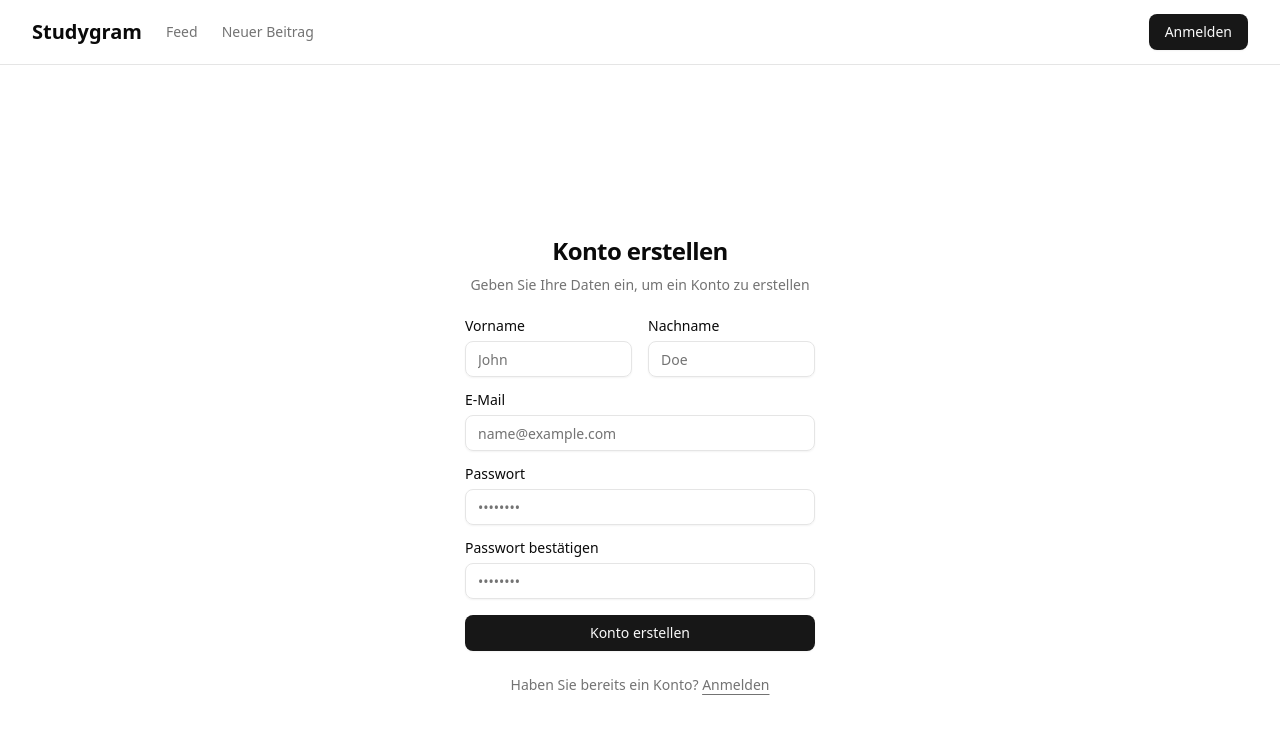
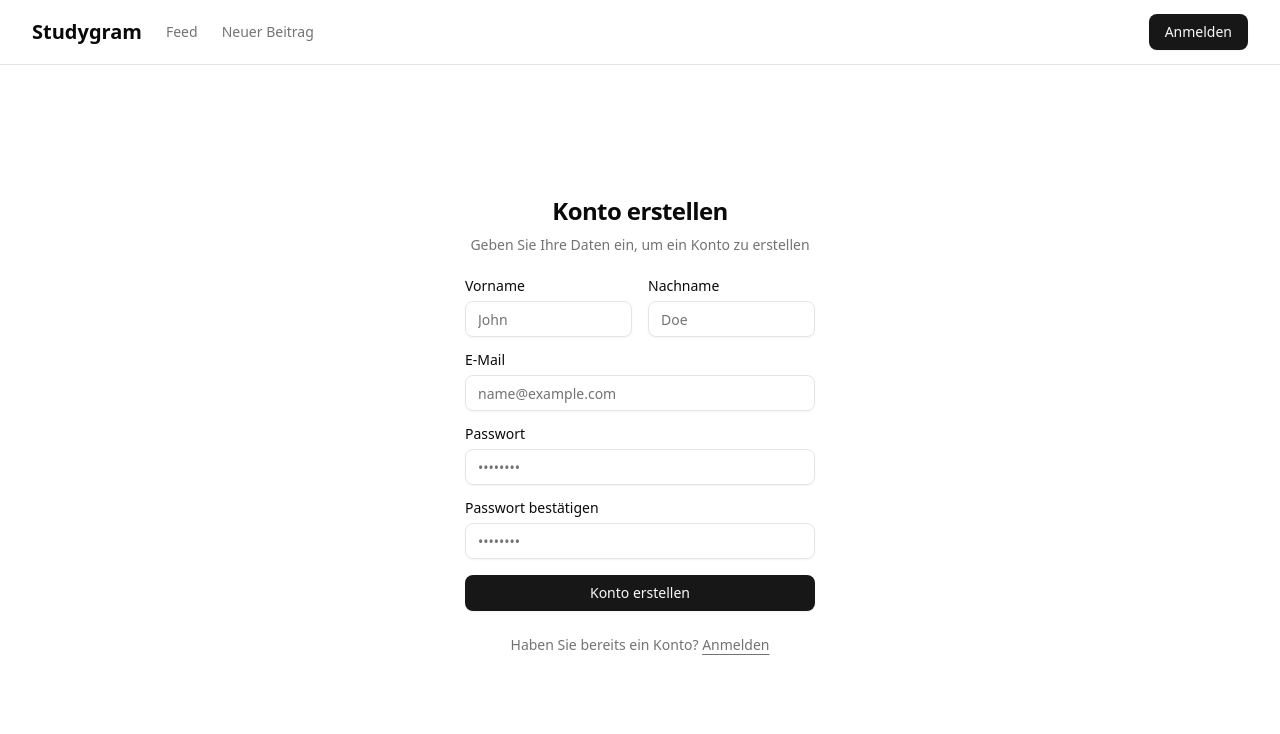
Before and after one commit to Samira-Yogeswaran/WBTH-Bachelor, a Next.js app in the folder code/: page /register in a window 1280 px wide. Shown: the top 734 px of the page. Built offline with nearby package versions, Linux system fonts and the light colour scheme; no server answers.

Commit message:
refactor login and register pages

```diff
--- a/code/src/app/login/page.tsx
+++ b/code/src/app/login/page.tsx
@@ -64,7 +64,7 @@ export default function LoginPage() {
 	}
 
 	return (
-		<div className="container flex h-screen w-screen flex-col items-center justify-center">
+		<div className="container flex min-h-[calc(100vh-5rem)] w-screen flex-col items-center justify-center">
 			<div className="mx-auto flex w-full flex-col justify-center space-y-6 sm:w-[350px]">
 				<div className="flex flex-col space-y-2 text-center">
 					<h1 className="text-2xl font-semibold tracking-tight">Willkommen zurück</h1>
--- a/code/src/app/register/page.tsx
+++ b/code/src/app/register/page.tsx
@@ -59,7 +59,7 @@ export default function RegisterPage() {
 	}
 
 	return (
-		<div className="container flex h-screen w-screen flex-col items-center justify-center">
+		<div className="container flex min-h-[calc(100vh-5rem)] py-8 w-full flex-col items-center justify-center">
 			<div className="mx-auto flex w-full flex-col justify-center space-y-6 sm:w-[350px]">
 				<div className="flex flex-col space-y-2 text-center">
 					<h1 className="text-2xl font-semibold tracking-tight">Konto erstellen</h1>
```
